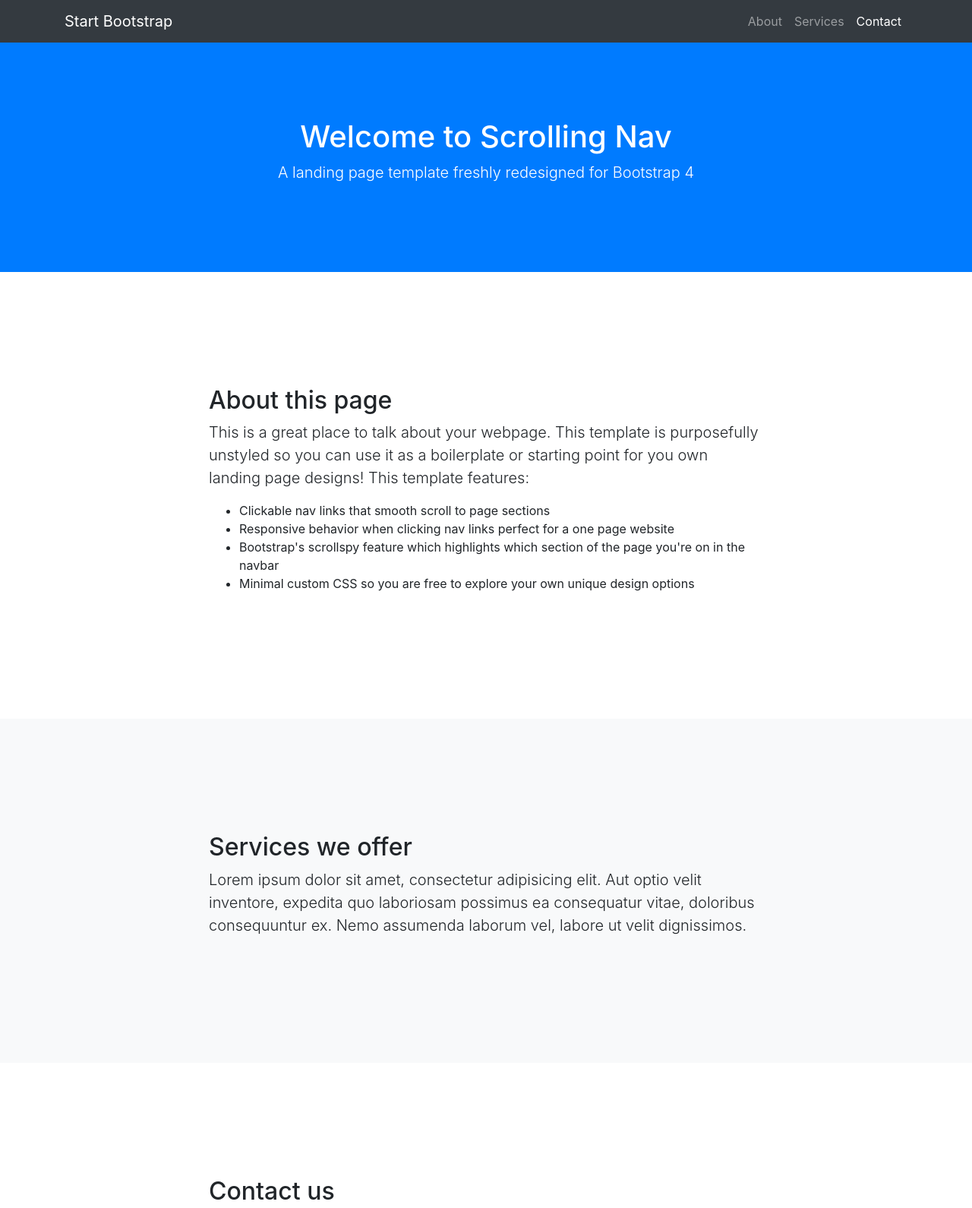
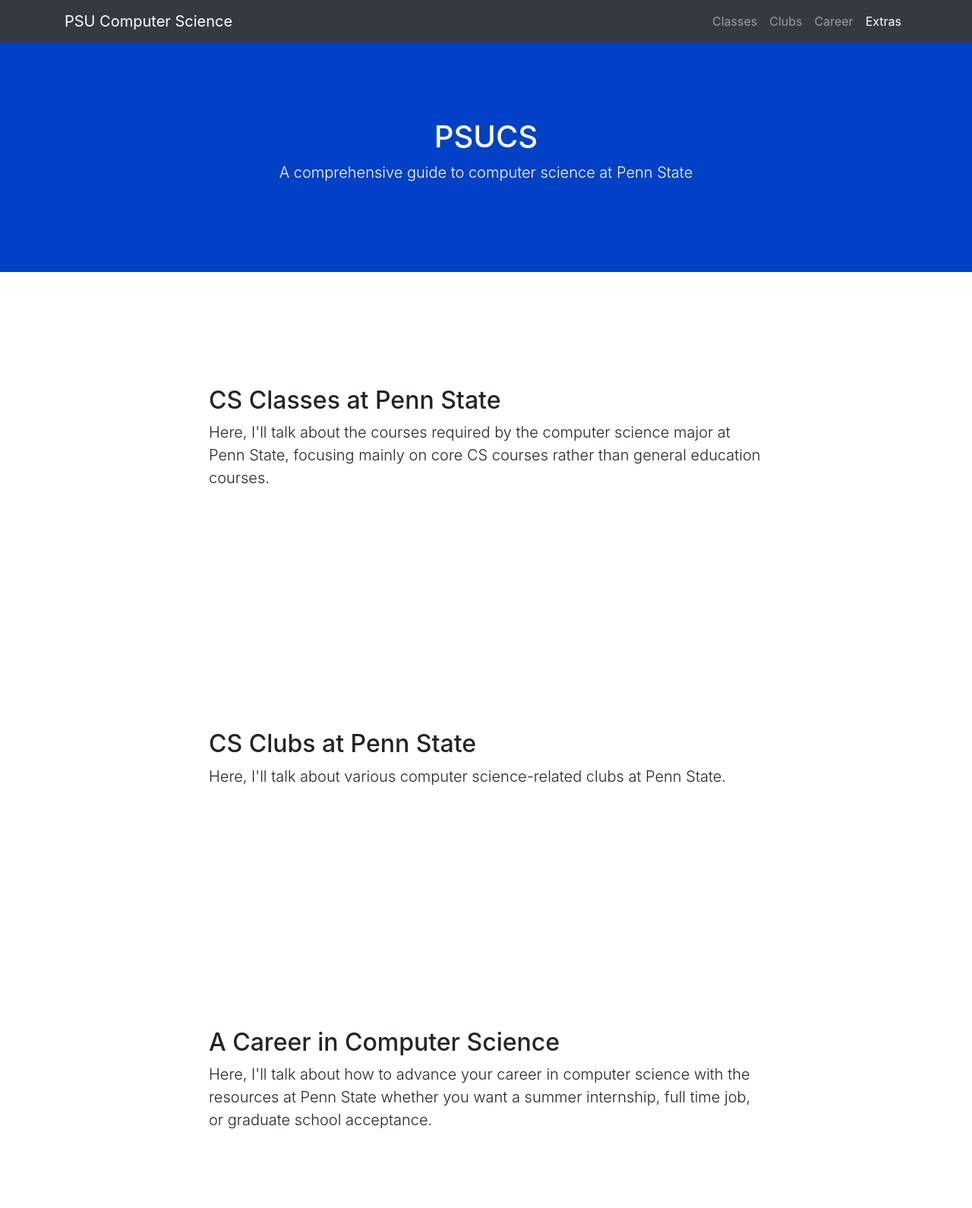
Before and after one commit to theasianpianist/internet-resource-guide, a plain HTML site: page index.html in a window 1280 px wide. Shown: the top 1590 px of the page at 76% size. Drawn offline with nearby package versions, Linux system fonts and the light colour scheme.

Commit message:
add basic site information/organization

```diff
--- /dev/null
+++ b/assets/css/styles.css
@@ -0,0 +1,3 @@
+header {
+  background-color: #0041C5;
+}
--- a/index.html
+++ b/index.html
@@ -15,8 +15,8 @@
     <link rel="stylesheet" href="https://maxcdn.bootstrapcdn.com/bootstrap/4.0.0/css/bootstrap.min.css" integrity="sha384-Gn5384xqQ1aoWXA+058RXPxPg6fy4IWvTNh0E263XmFcJlSAwiGgFAW/dAiS6JXm" crossorigin="anonymous">
 
 
-    <!-- Custom styles for this template -->
     <link href="assets/css/scrolling-nav.css" rel="stylesheet">
+    <link href="assets/css/styles.css" rel="stylesheet">
 
   </head>
 
@@ -25,67 +25,75 @@
     <!-- Navigation -->
     <nav class="navbar navbar-expand-lg navbar-dark bg-dark fixed-top" id="mainNav">
       <div class="container">
-        <a class="navbar-brand js-scroll-trigger" href="#page-top">Start Bootstrap</a>
+        <a class="navbar-brand js-scroll-trigger" href="#page-top">PSU Computer Science</a>
         <button class="navbar-toggler" type="button" data-toggle="collapse" data-target="#navbarResponsive" aria-controls="navbarResponsive" aria-expanded="false" aria-label="Toggle navigation">
           <span class="navbar-toggler-icon"></span>
         </button>
         <div class="collapse navbar-collapse" id="navbarResponsive">
           <ul class="navbar-nav ml-auto">
             <li class="nav-item">
-              <a class="nav-link js-scroll-trigger" href="#about">About</a>
+              <a class="nav-link js-scroll-trigger" href="#classes">Classes</a>
             </li>
             <li class="nav-item">
-              <a class="nav-link js-scroll-trigger" href="#services">Services</a>
+              <a class="nav-link js-scroll-trigger" href="#clubs">Clubs</a>
             </li>
             <li class="nav-item">
-              <a class="nav-link js-scroll-trigger" href="#contact">Contact</a>
+              <a class="nav-link js-scroll-trigger" href="#career">Career</a>
+            </li>
+            <li class="nav-item">
+              <a class="nav-link js-scroll-trigger" href="#extras">Extras</a>
             </li>
           </ul>
         </div>
       </div>
     </nav>
 
-    <header class="bg-primary text-white">
+    <header class="text-white">
       <div class="container text-center">
-        <h1>Welcome to Scrolling Nav</h1>
-        <p class="lead">A landing page template freshly redesigned for Bootstrap 4</p>
+        <h1>PSUCS</h1>
+        <p class="lead">A comprehensive guide to computer science at Penn State</p>
       </div>
     </header>
 
-    <section id="about">
+    <section id="classes">
       <div class="container">
         <div class="row">
           <div class="col-lg-8 mx-auto">
-            <h2>About this page</h2>
-            <p class="lead">This is a great place to talk about your webpage. This template is purposefully unstyled so you can use it as a boilerplate or starting point for you own landing page designs! This template features:</p>
-            <ul>
-              <li>Clickable nav links that smooth scroll to page sections</li>
-              <li>Responsive behavior when clicking nav links perfect for a one page website</li>
-              <li>Bootstrap's scrollspy feature which highlights which section of the page you're on in the navbar</li>
-              <li>Minimal custom CSS so you are free to explore your own unique design options</li>
-            </ul>
+            <h2>CS Classes at Penn State</h2>
+            <p class="lead">Here, I'll talk about the courses required by the computer science major at Penn State, focusing mainly on core CS courses rather than general education courses.</p>
           </div>
         </div>
       </div>
     </section>
 
-    <section id="services" class="bg-light">
+    <section id="clubs">
       <div class="container">
         <div class="row">
           <div class="col-lg-8 mx-auto">
-            <h2>Services we offer</h2>
-            <p class="lead">Lorem ipsum dolor sit amet, consectetur adipisicing elit. Aut optio velit inventore, expedita quo laboriosam possimus ea consequatur vitae, doloribus consequuntur ex. Nemo assumenda laborum vel, labore ut velit dignissimos.</p>
+            <h2>CS Clubs at Penn State</h2>
+            <p class="lead">Here, I'll talk about various computer science-related clubs at Penn State.</p>
           </div>
         </div>
       </div>
     </section>
 
-    <section id="contact">
+    <section id="career">
       <div class="container">
         <div class="row">
           <div class="col-lg-8 mx-auto">
-            <h2>Contact us</h2>
-            <p class="lead">Lorem ipsum dolor sit amet, consectetur adipisicing elit. Vero odio fugiat voluptatem dolor, provident officiis, id iusto! Obcaecati incidunt, qui nihil beatae magnam et repudiandae ipsa exercitationem, in, quo totam.</p>
+            <h2>A Career in Computer Science</h2>
+            <p class="lead">Here, I'll talk about how to advance your career in computer science with the resources at Penn State whether you want a summer internship, full time job, or graduate school acceptance.</p>
+          </div>
+        </div>
+      </div>
+    </section>
+
+    <section id="extras">
+      <div class="container">
+        <div class="row">
+          <div class="col-lg-8 mx-auto">
+            <h2>Extras</h2>
+            <p class="lead">Here, I'll talk about any extra stuff which doesn't really fit into the above categories.</p>
           </div>
         </div>
       </div>
```
